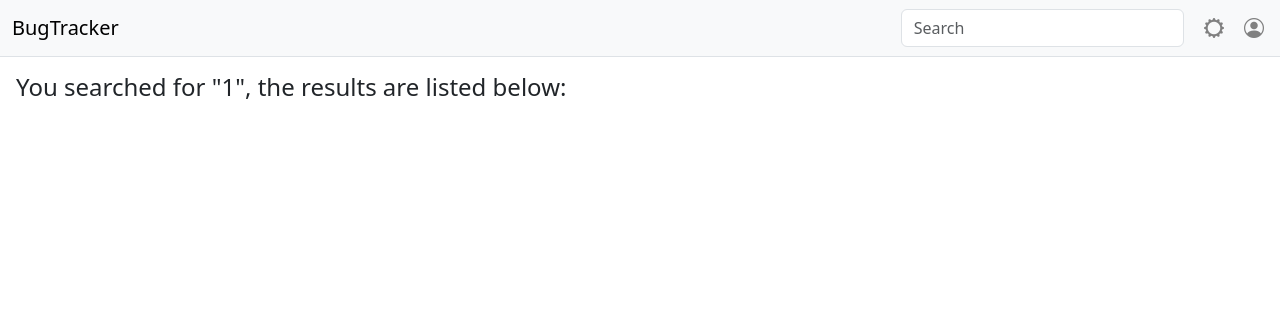
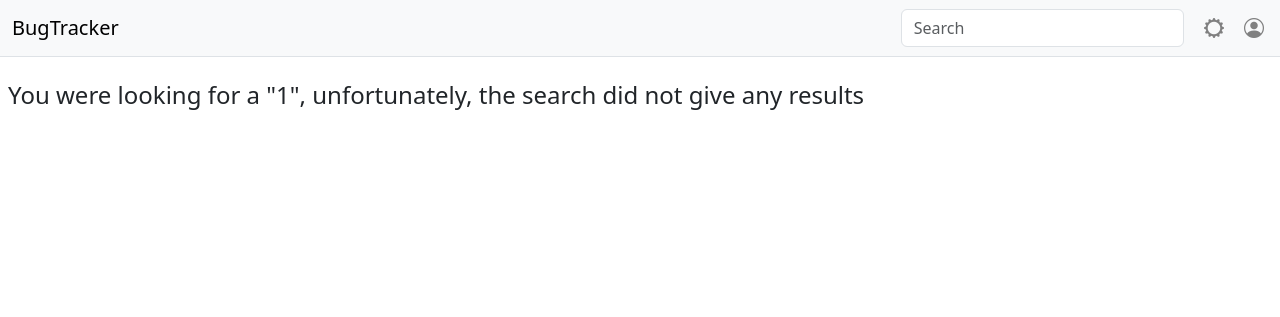
Before and after one commit to Haenes/bugtracker-old, a Django app: page /search-results/1/ in a window 1280 px wide. Shown: the top 317 px of the page. Run offline with Django 4.2, Linux system fonts and the light colour scheme; the visitor is signed in with stand-in values (Sample User, id 1); data that the repository does not hold is empty.

Commit message:
Feat: 1) Finalize the validation of the search queue; 2) Change layout, text in search-results page; 3) Add localization to missing phrases

```diff
--- a/app/bugtracker/views.py
+++ b/app/bugtracker/views.py
@@ -306,8 +306,12 @@ def search(request):
             messages.error(request, _("Please, give a data for search"))
             return redirect(request.META.get("HTTP_REFERER", "/"))
         elif " " in q:
-            messages.error(request, _("Please give just one word to search"))
+            messages.error(request, _("Please, give just one word to search"))
             return redirect(request.META.get("HTTP_REFERER", "/"))
+        elif not validate_string(q):
+            messages.error(request, _("Please, don't use special symbols in search"))
+            return redirect(request.META.get("HTTP_REFERER", "/"))
+
         return redirect("search-results", q)
 
     return redirect(request.META.get("HTTP_REFERER", "/"))
@@ -320,8 +324,8 @@ def search_results(request, q):
     user = request.user
 
     if query is not None:
-        lookups_projects = Q(name__icontains=query) | Q(key__icontains=query) | Q(id__icontains=query)
-        lookups_issues = Q(title__icontains=query) | Q(type__icontains=query) | Q(status__icontains=query) | Q(priority__icontains=query) | Q(id__icontains=query)
+        lookups_projects = Q(id__icontains=query) | Q(name__icontains=query) | Q(key__icontains=query) | Q(type__icontains=query)
+        lookups_issues = Q(id__icontains=query) | Q(title__icontains=query) | Q(description__icontains=query) | Q(type__icontains=query) | Q(priority__icontains=query) | Q(status__icontains=query)
 
         results_projects = Project.objects.filter(lookups_projects).distinct()
         results_issues = Issue.objects.filter(lookups_issues).distinct()
--- a/app/templates/search-results.html
+++ b/app/templates/search-results.html
@@ -6,14 +6,21 @@
 <!-- SHOWS SUCCESS/ERROR MESSAGES  -->
 	{% include "messages.html" %}
 
-	<div class="ms-3 mt-3">
-		<h4> You searched for "{{ query }}", the results are listed below:</h4>
+			<div class="px-2 pt-4 pb-3">
+				{% translate "You were looking for a" as start %}
+				{% translate ", unfortunately, the search did not give any results" as end_fail %}
+				{% translate ", the results are listed below:" as end_success %}
+
+				{% if not result_projects and not results_issues %}
+					<h4>{{ start }} "{{ query }}"{{ end_fail }}</h4>
+				{% else %}
+					<h4>{{ start }} "{{ query }}"{{ end_success }}</h4>
 			</div>
 
-	<div class="ms-3 mt-3">
+			<div class="px-5">
 				<ul class="list-group">
 					{% if results_projects %}
-				Projects:
+						{% translate "Projects" %}:
 						{% for project in results_projects %}
 							<li class="ms-5">
 								<a href="{% url 'boards' project.id%}">{{ project }}</a>
@@ -22,9 +29,9 @@
 					{% endif %}
 				</ul>
 
-		<ul class="list-group mt-3">
+				<ul class="list-group mt-4">
 					{% if results_issues %}
-				Issues:
+					{% translate "Issues" %}:
 						{% for issue in results_issues %}
 							<li class="ms-5">
 								<a href="{% url 'issue-details' issue.project_id issue.id%}">{{ issue }}</a>
@@ -33,4 +40,5 @@
 					{% endif%}
 				</ul>
 			</div>
+				{% endif %}
 {% endblock main %}
```
Also changed, not shown: app/locale/ru/LC_MESSAGES/django.po, 1 other file. Lines whose indentation alone changed are shown as unchanged.
